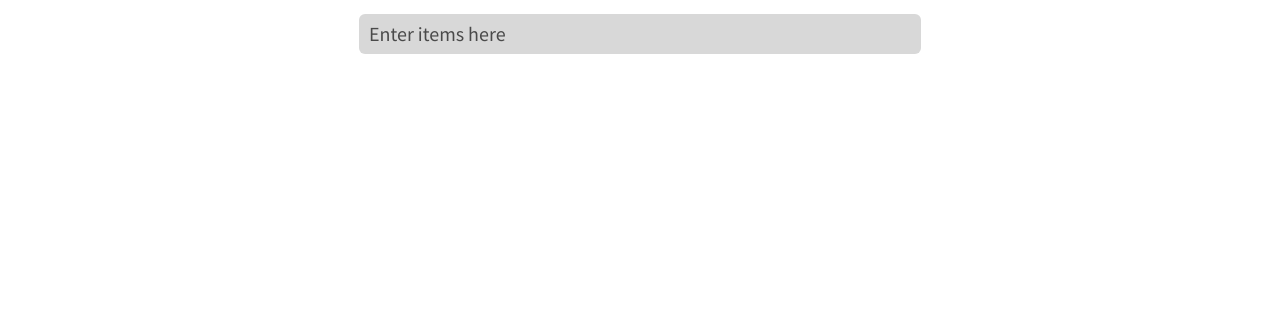
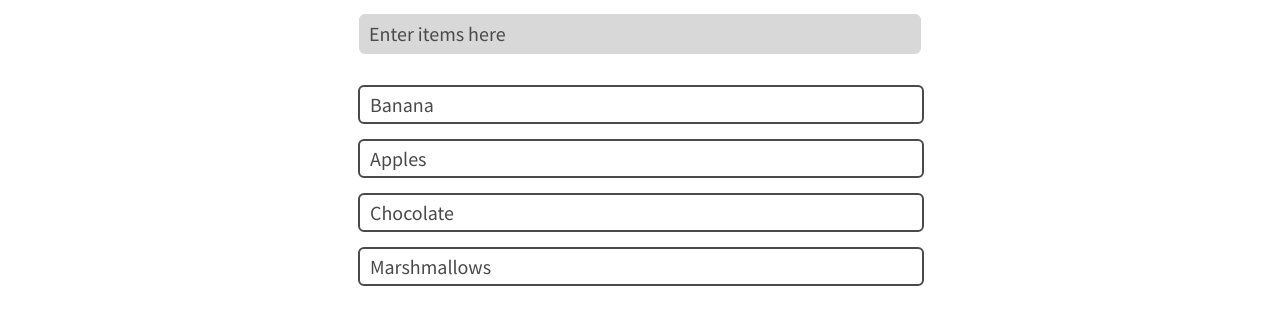
Before and after one commit to cadouglass/shoppinglist, a plain HTML site: page html/index.html in a window 1280 px wide. Shown: the part 248-572 px from the top of the page. Drawn offline with nearby package versions, Linux system fonts and the light colour scheme; files whose address does not match are found by name.

Commit message:
List items and positioning

```diff
--- a/css/style.css
+++ b/css/style.css
@@ -73,3 +73,27 @@
 	font-family: source sans pro;
 	font-size: 20px;
 }
+
+#list {
+	list-style-type: none;
+}
+
+#item {
+	width: 550px;
+	height: 25px;
+	background-color: white;
+	padding-left: 10px;
+	padding-bottom: 5px;
+	padding-top: 5px;
+	border-radius: 6px;
+	border: 2px solid #4A4A4A;
+	color: #4A4A4A;
+	font-family: source sans pro;
+	font-size: 20px;
+	margin-top: 15px;
+	margin-left: -38px;
+}
+
+.2 {
+	color: red!important;
+}
--- a/html/index.html
+++ b/html/index.html
@@ -28,6 +28,20 @@
 	</div>
 	<div>
 		<input id="add-items" type="text" name="add-items" autocomplete="off" placeholder="Enter items here">
+		<ul id="list">
+			<li>
+				<input id="item" type="text" name="item" autocomplete="off" placeholder="Banana">
+			</li>
+			<li>
+				<input id="item" type="text" name="item" autocomplete="off" placeholder="Apples">
+			</li>
+			<li>
+				<input id="item" type="text" name="item" autocomplete="off" placeholder="Chocolate">
+			</li>
+			<li>
+				<input id="item" type="text" name="item" autocomplete="off" placeholder="Marshmallows">
+			</li>
+		</ul>
 	</div>
 </body>
 </html>
```
Also changed, not shown: 1 other file.
